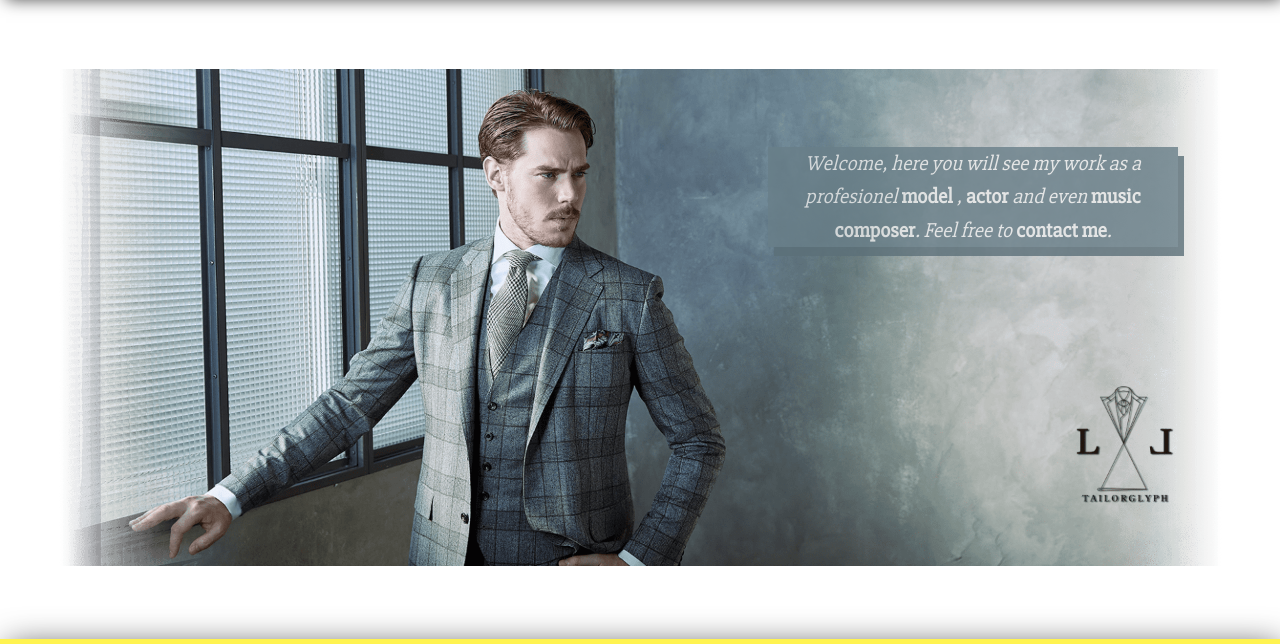
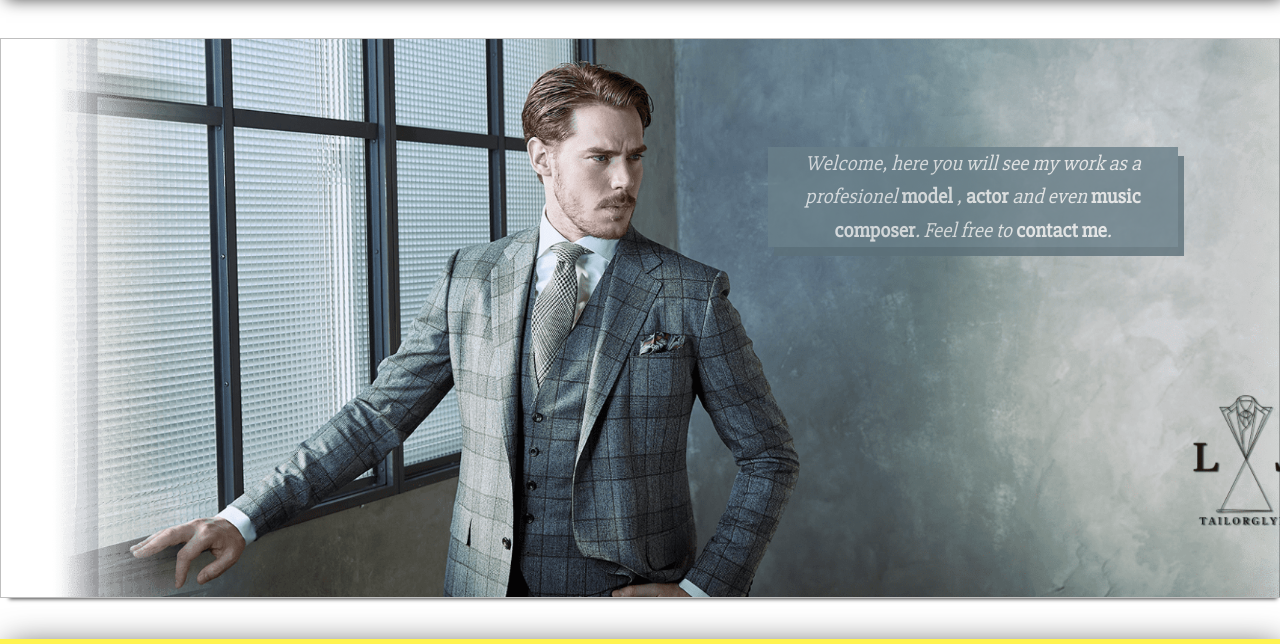
Before and after one commit to monchansuzuki/Romain-Danna, a plain HTML site: page index.html in a window 1280 px wide. Shown: the part 93-737 px from the top of the page. Drawn offline with Linux system fonts and the light colour scheme.

Commit message:
home page a jour

```diff
--- a/style/index.css
+++ b/style/index.css
@@ -11,6 +11,10 @@ section{
     background-repeat: no-repeat;
     background-position: center;
     background-size: cover;
+    border: 1px solid #00000040;
+    -webkit-box-shadow: 3px 7px 4px -6px rgba(0,0,0,0.75);
+    -moz-box-shadow: 3px 7px 4px -6px rgba(0,0,0,0.75);
+    box-shadow: 3px 7px 4px -6px rgba(0,0,0,0.75);
 }
 .msg-banner{
 
@@ -43,7 +47,7 @@ section{
         background-image: url(../img/home2.png);
         background-repeat: no-repeat;
         background-position: 10%;
-        background-size: contain;
+        border: 1px solid #00000040;
         padding-left: 50%;
     }
     .msg-banner {
```
